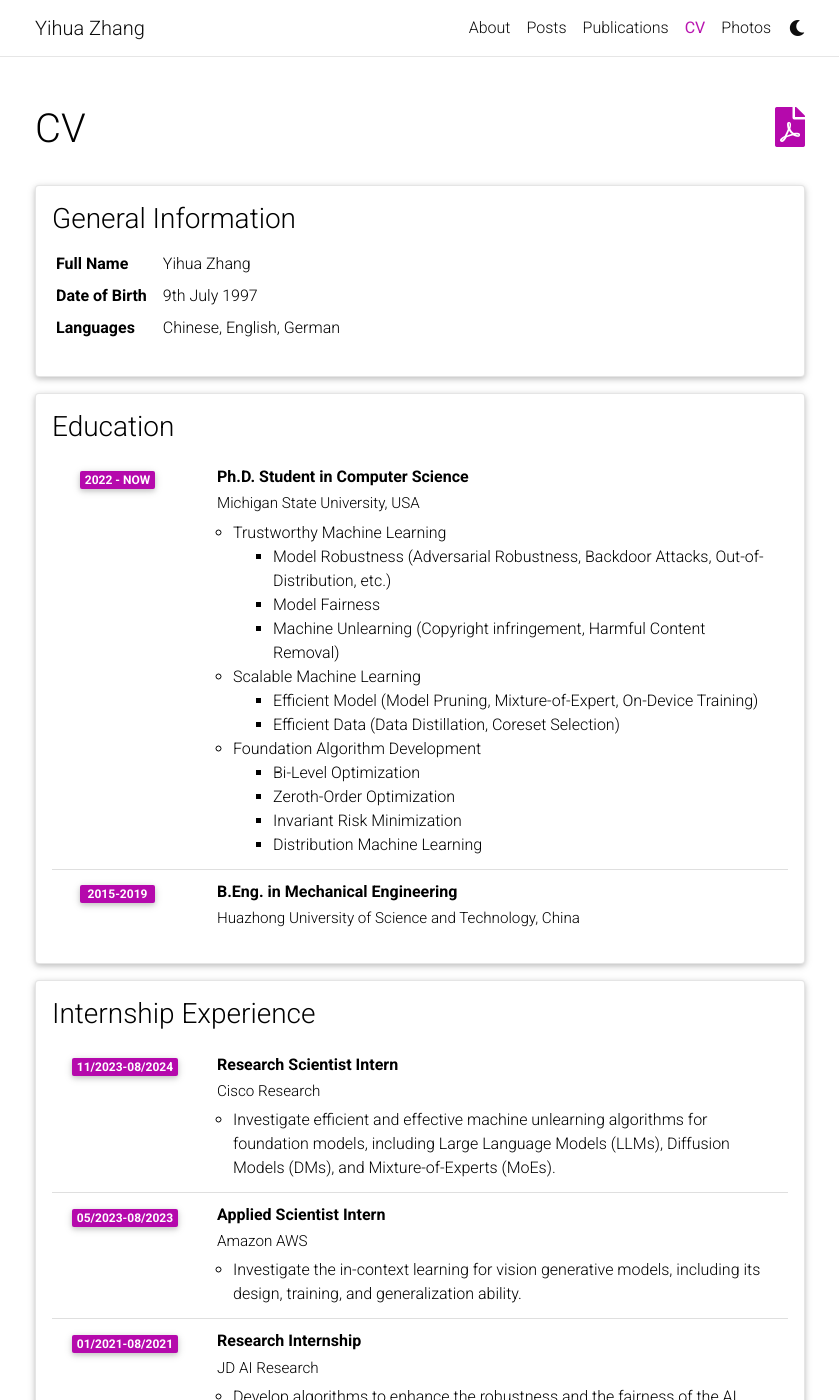
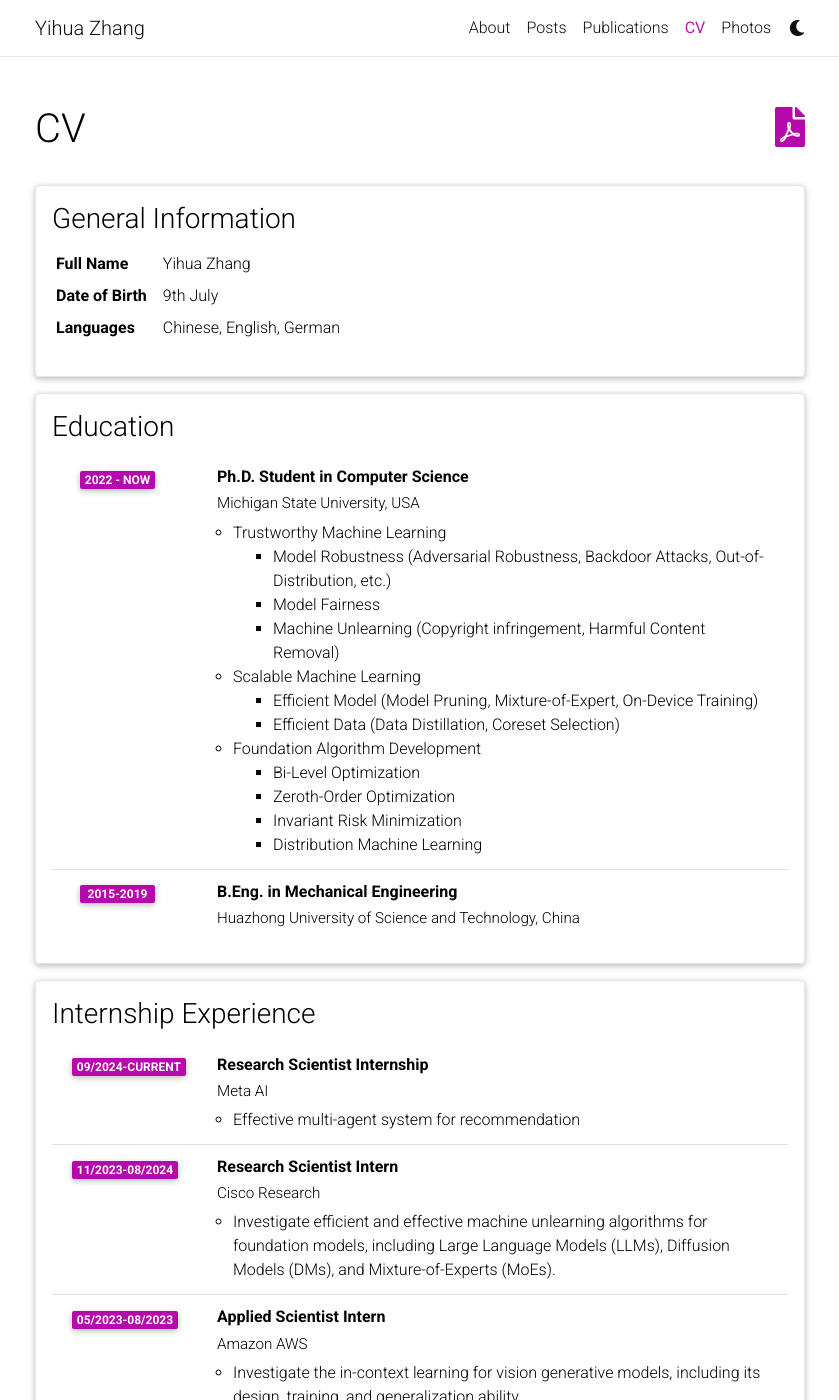
Before and after one commit to NormalUhr/yihua-zhang, a Jekyll site: the page built from _pages/cv.md, in a window 1280 px wide and 1400 px high. Shown: the whole window, without its empty margins (220-1059 px from the left). Built offline with Jekyll 4.4.1, drawn with Linux system fonts in a browser that asks for light colours; comment, search, counter and statistics services are not loaded; a style sheet for code colours, icons or effects is not loaded; some of the changed text lies outside the part shown.

Commit message:
update cv page

```diff
--- a/_data/cv.yml
+++ b/_data/cv.yml
@@ -4,7 +4,7 @@
     - name: Full Name
       value: Yihua Zhang
     - name: Date of Birth
-      value: 9th July 1997
+      value: 9th July
     - name: Languages
       value: Chinese, English, German
 
@@ -38,6 +38,10 @@
 - title: Internship Experience
   type: time_table
   contents:
+    - title: Research Scientist Internship
+      institution: Meta AI
+      year: 09/2024-Current
+      description: Effective multi-agent system for recommendation
     - title: Research Scientist Intern
       institution: Cisco Research
       year: 11/2023-08/2024
@@ -89,7 +93,8 @@
     - <u>Conference Reviewer:</u> CVPR, ICLR, ICML, NeurIPS, ICCV/ECCV, AISTATS, UAI
     - <u>Journal Reviewer:</u> TMLR, T-PAMI, T-IFS,
     - Student chair of ICML’22 Workshop AdvML (<a href="https://advml-frontier.github.io/past/icml2022/">New Frontiers in Adversarial Machine Learning</a>).
-    - Student chair of ICML'23 Workshop AdvML (<a href="https://advml-frontier.github.io/">New Frontiers in Adversarial Machine Learning</a>).
+    - Student chair of ICML'23 Workshop AdvML (<a href="https://advml-frontier.github.io/past/icml2023/">New Frontiers in Adversarial Machine Learning</a>).
+    - Student chair of NeurIPS'24 Workshop AdvML (<a href="https://advml-frontier.github.io/">New Frontiers in Adversarial Machine Learning</a>).
 
 - title: Tutorials/Talk
   type: list
```
